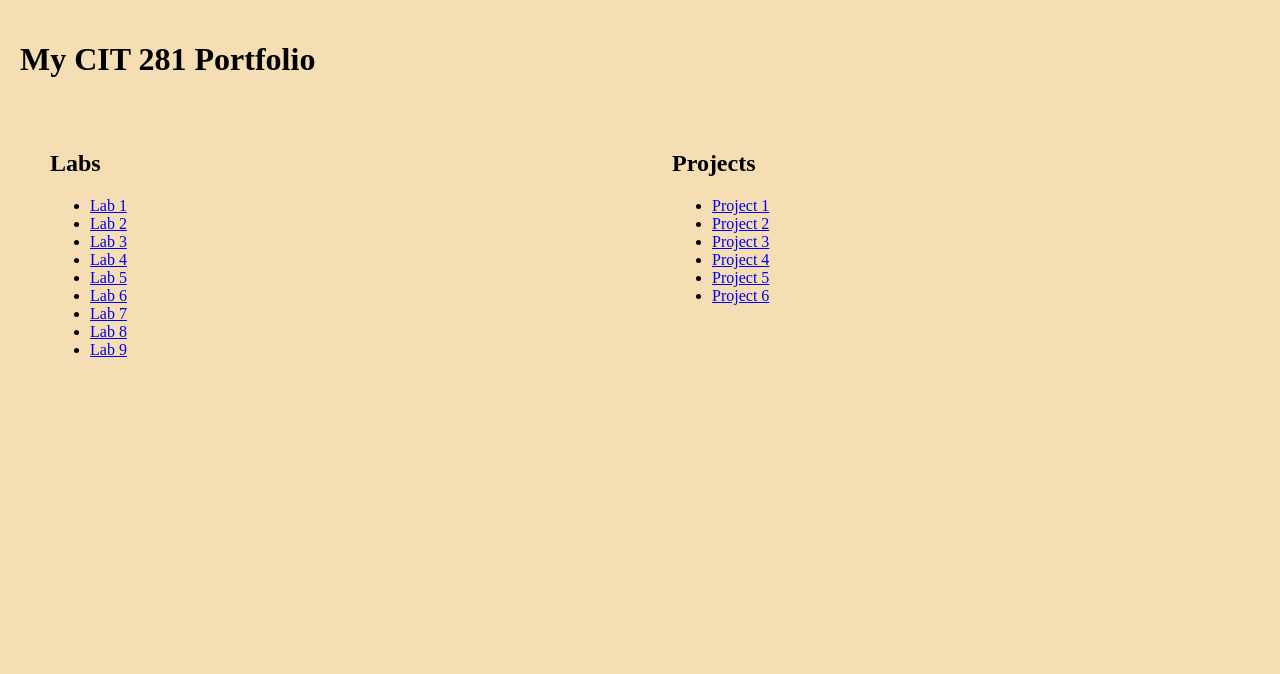
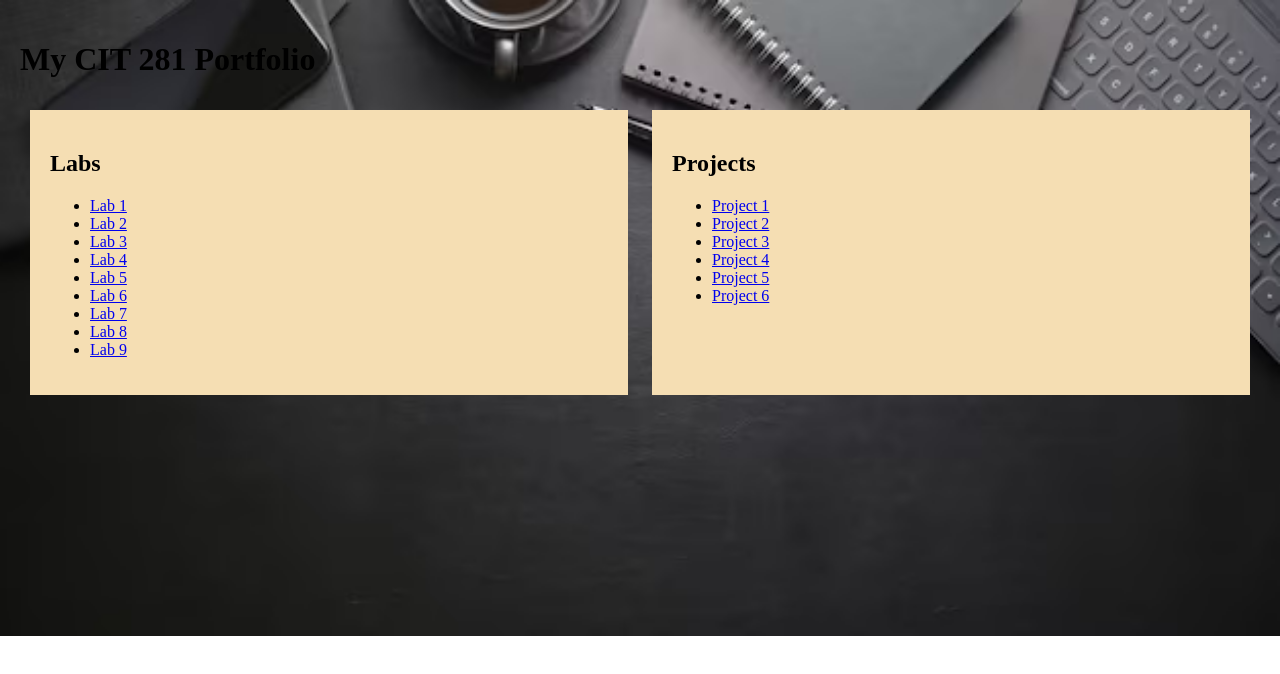
Before and after one commit to rbhullor/cit-minor-portfolio, a plain HTML site: page index.html in a window 1280 px wide. Drawn offline with Linux system fonts and the light colour scheme.

Commit message:
Update index.html

```diff
--- a/index.html
+++ b/index.html
@@ -4,7 +4,9 @@
     <title>My CIT 281 Portfolio</title>
     <style>
         body {
-            background-color: #F5DEB3;
+            background-image: url('cit281portfolio.png');
+            background-repeat: no-repeat;
+            background-size: cover;
             font-family: "Times New Roman", Times, serif;
             margin: 0;
             padding: 20px;
```
